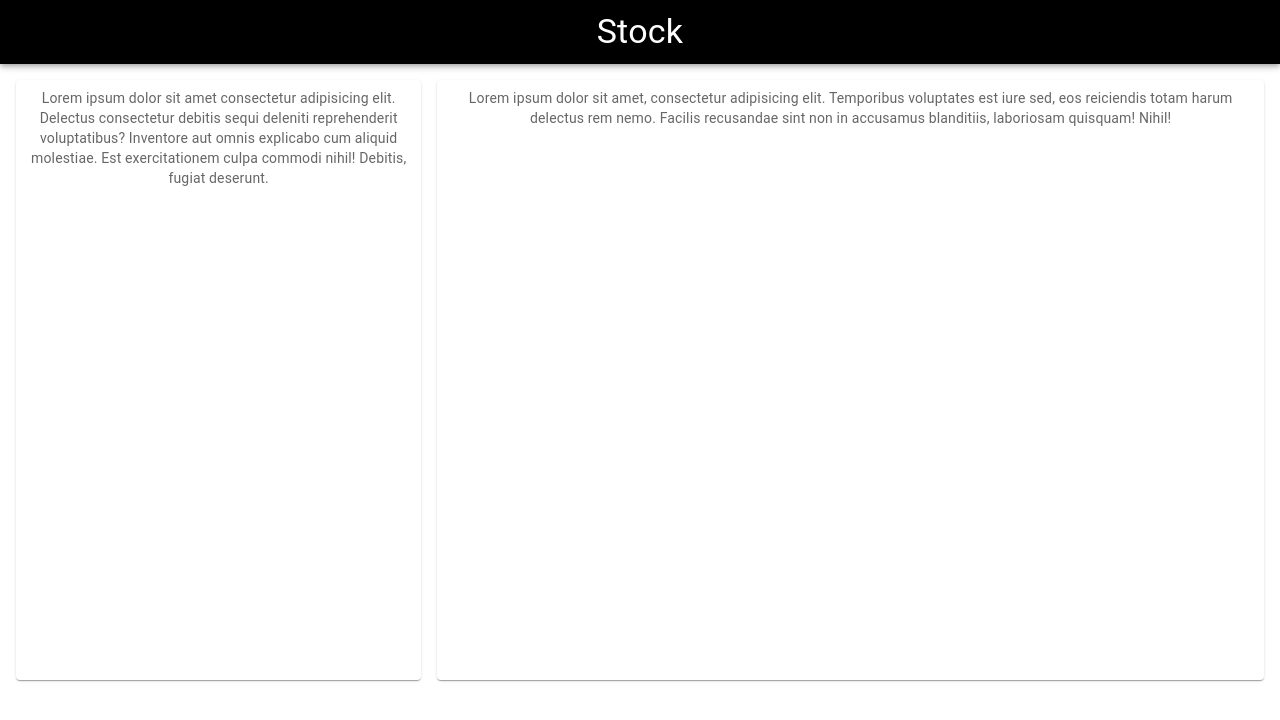
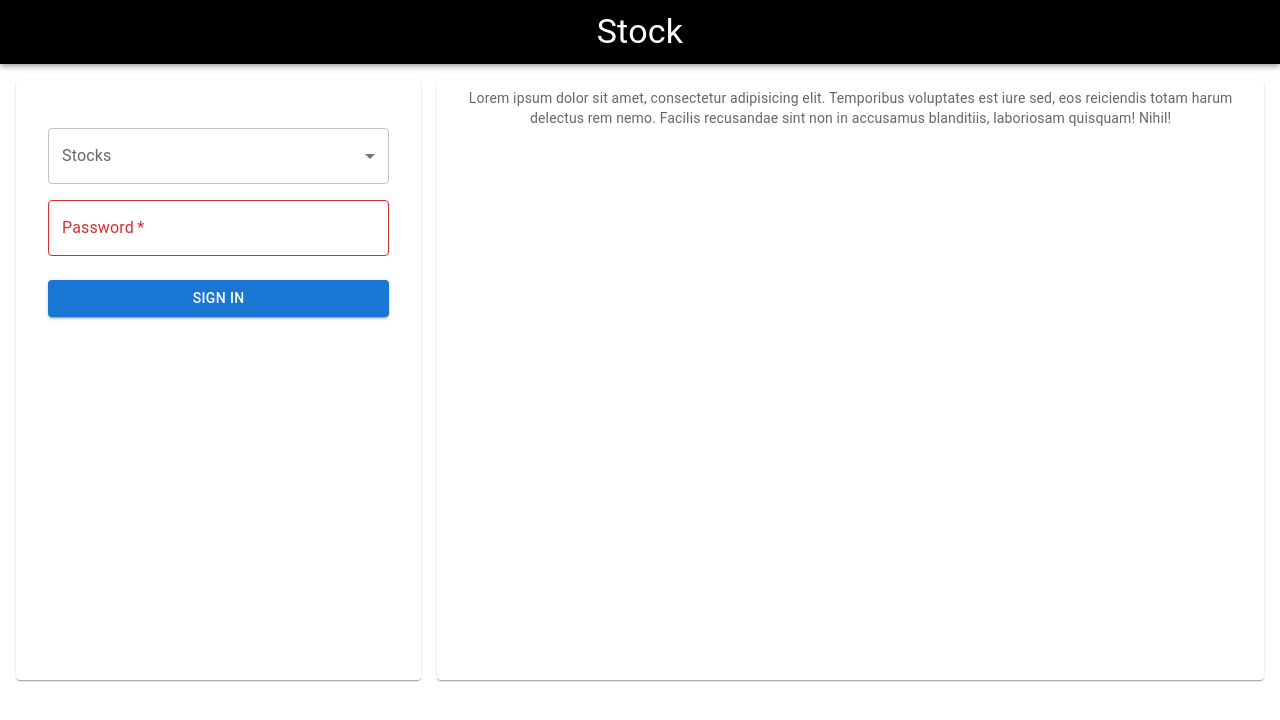
Before and after one commit to 07rv/stocks, a Next.js app: page / in a window 1280 px wide. Shown: the top 720 px of the page. Built offline with nearby package versions, Linux system fonts and the light colour scheme.

Commit message:
changes with mui

```diff
--- a/components/Form.jsx
+++ b/components/Form.jsx
@@ -1,11 +1,152 @@
+import {
+  Button,
+  TextField,
+  Grid,
+  Box,
+  Container,
+  InputLabel,
+  Select,
+  MenuItem,
+  FormControl,
+} from "@mui/material";
+import { createTheme, ThemeProvider } from "@mui/material/styles";
+
+import { useState } from "react";
+
+const defaultTheme = createTheme();
+
 const Form = () => {
+  const [inputField, setInputField] = useState({
+    stock: "",
+    date: "",
+  });
+  const [errorField, setErrorField] = useState({
+    stock: "",
+    data: "",
+  });
+
+  const inputsHandler = (name, value) => {
+    setInputField((prevState) => ({
+      ...prevState,
+      [name]: value,
+    }));
+    setErrorField((prevState) => ({
+      ...prevState,
+      [name]: "",
+    }));
+  };
+  const setErrorMessage = (field, errorMessage) => {
+    setErrorField((prevState) => ({
+      ...prevState,
+      [field]: errorMessage,
+    }));
+  };
+  const [age, setAge] = useState("");
+  const checkAndSetValidationErrors = () => {
+    var hasError = false;
+    Object.keys(inputField).map((field) => {
+      if (field === "email") {
+        if (inputField[field] === "") {
+          setErrorMessage(field, "Enter Email");
+          hasError = true;
+        }
+      } else if (field === "password") {
+        if (inputField[field] === "") {
+          setErrorMessage(field, "Enter Password");
+          hasError = true;
+        }
+      }
+      return hasError;
+    });
+  };
+
+  const handleSubmit = async (event) => {
+    if (!checkAndSetValidationErrors()) {
+    }
+  };
   return (
-    <div>
-      Lorem ipsum dolor sit amet consectetur adipisicing elit. Delectus
-      consectetur debitis sequi deleniti reprehenderit voluptatibus? Inventore
-      aut omnis explicabo cum aliquid molestiae. Est exercitationem culpa
-      commodi nihil! Debitis, fugiat deserunt.
-    </div>
+    <ThemeProvider theme={defaultTheme}>
+      <Container component="main" maxWidth="xs">
+        <Box
+          sx={{
+            marginTop: 2,
+            display: "flex",
+            flexDirection: "column",
+            alignItems: "center",
+            justifyContent: "center",
+          }}
+        >
+          <Box noValidate sx={{ mt: 3 }}>
+            <Grid container spacing={2}>
+              <Grid item xs={12}>
+                <FormControl fullWidth sx={{ minWidth: 120 }}>
+                  <InputLabel id="demo-select-small-label">Stocks</InputLabel>
+                  <Select
+                    labelId="demo-select-small-label"
+                    id="demo-select-small"
+                    value={age}
+                    label="Stock"
+                    name="stock"
+                    onChange={(e) =>
+                      inputsHandler(e.target.name, e.target.value)
+                    }
+                  >
+                    <MenuItem value="">
+                      <em>None</em>
+                    </MenuItem>
+                    <MenuItem value={10}>Ten</MenuItem>
+                    <MenuItem value={20}>Twenty</MenuItem>
+                    <MenuItem value={30}>Thirty</MenuItem>
+                  </Select>
+                </FormControl>
+                {/* <TextField
+                  name="email"
+                  required
+                  error={errorField && errorField.email !== ""}
+                  fullWidth
+                  id="email"
+                  label="Email Address"
+                  autoFocus
+                  defaultValue={inputField.email}
+                  onChange={(e) => inputsHandler(e.target.name, e.target.value)}
+                  helperText={
+                    errorField && errorField.email !== ""
+                      ? errorField.email
+                      : ""
+                  }
+                /> */}
+              </Grid>
+              <Grid item xs={12}>
+                <TextField
+                  name="password"
+                  required
+                  error={errorField && errorField.password !== ""}
+                  fullWidth
+                  id="password"
+                  label="Password"
+                  type="password"
+                  defaultValue={inputField.password}
+                  onChange={(e) => inputsHandler(e.target.name, e.target.value)}
+                  helperText={
+                    errorField && errorField.password !== ""
+                      ? errorField.password
+                      : ""
+                  }
+                />
+              </Grid>
+            </Grid>
+            <Button
+              onClick={handleSubmit}
+              fullWidth
+              variant="contained"
+              sx={{ mt: 3, mb: 2 }}
+            >
+              Sign In
+            </Button>
+          </Box>
+        </Box>
+      </Container>
+    </ThemeProvider>
   );
 };
 
--- a/pages/api/stock.js
+++ b/pages/api/stock.js
@@ -1,18 +1,4 @@
-//import StocksList from "@/data/StocksList";
-
-const StocksList = [
-  {
-    id: 1,
-    value: "Fac",
-    image: ".//",
-  },
-];
-
 export default function handler(req, res) {
-  switch (req.method) {
-    case "GET":
-      res.status(200).json(StocksList);
-    default:
-      res.status(400).json({ error: "method not allowed" });
-  }
+  try {
+  } catch (ex) {}
 }
```
Also changed, not shown: data/Data.jsx (added), data/StocksList.jsx (deleted).
